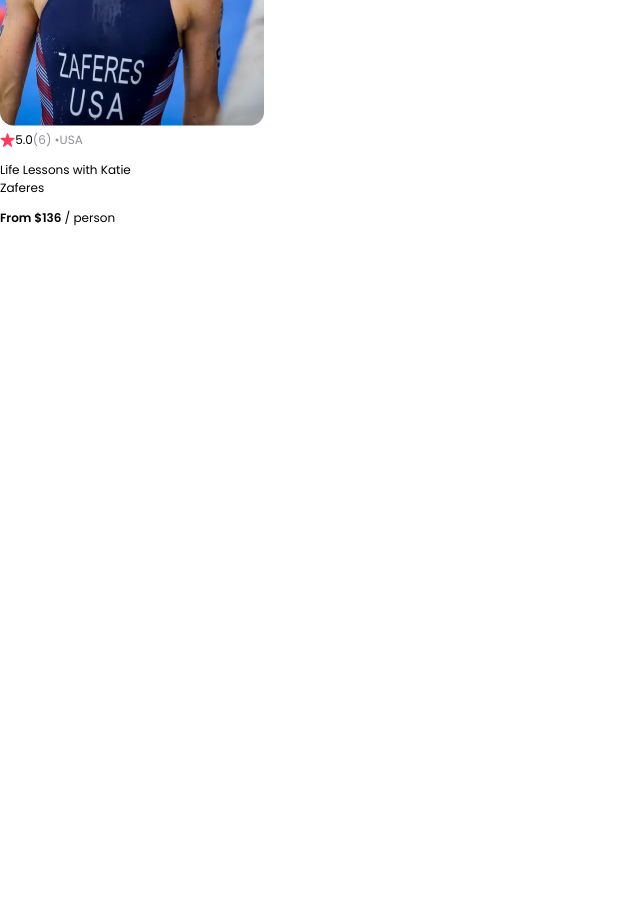
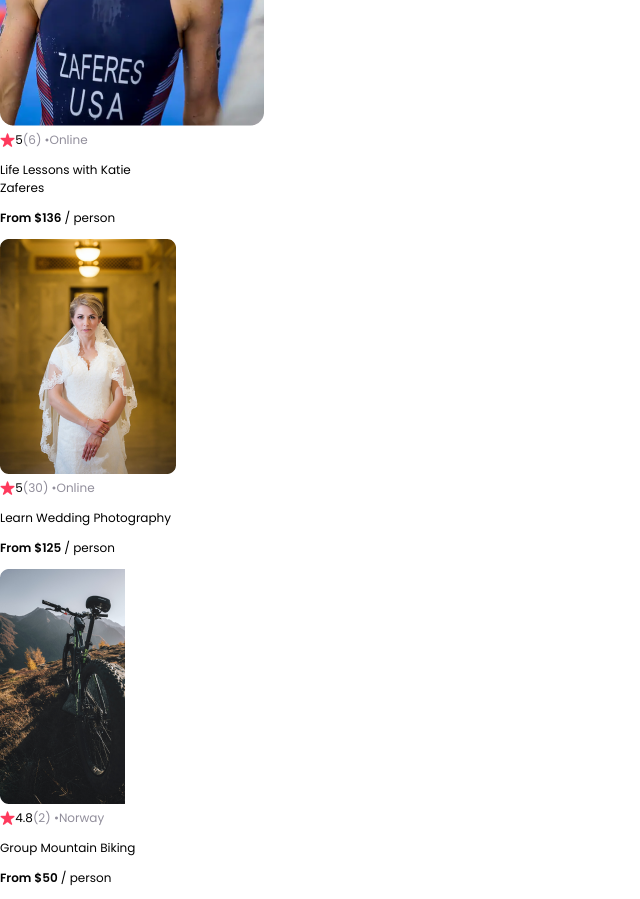
Before and after one commit to MaryannAlonge/AirBnB-clone, a React (Create React App) app: page / in a window 1280 px wide. Shown: the part 300-1199 px from the top of the page, without its empty margins (0-640 px from the left). Before the commit the page ends 800 px from the top, so only its background shows below. Built offline with nearby package versions, Linux system fonts and the light colour scheme.

Commit message:
map dynamic data

```diff
--- a/src/App.js
+++ b/src/App.js
@@ -3,22 +3,39 @@ import Hero from "./components/Hero";
 import Navbar from "./components/Navbar";
 import "./style.css"
 import image from "./images/image-12.png"
+import cardData from "./components/data"
 
 function App() {
+  const cardElements  = cardData.map(card=> {
+    return (
+    <Card
+    img={card.coverImg}
+    rating={card.stats.rating}
+    reviewCount={card.stats.reviewCount}
+    country={card.location}
+    title={card.title}
+    price={card.price}
+    />
+    )
+  })
   return (
     <div className="App">
      <Navbar/>
+     {cardElements}
      {/* <Hero/> */}
-     <Card
-     img={image}
-     rating="5.0"
-     reviewCount="(6)"
-     country="USA"
-     title="Life Lessons with Katie Zaferes"
-     price="136"
-     />
+
     </div>
   );
 }
 
 export default App;
+
+
+// <Card
+//      img={image}
+//      rating="5.0"
+//      reviewCount="(6)"
+//      country="USA"
+//      title="Life Lessons with Katie Zaferes"
+//      price="136"
+//      />
--- a/src/components/Card.js
+++ b/src/components/Card.js
@@ -7,7 +7,7 @@ export default function Card(props) {
       <div className="card-stats">
         <img src={require("../images/star.png")} alt="" className='card-star'/>
         <span>{props.rating}</span>
-        <span className='gray'>{props.reviewCount} &bull; </span>
+        <span className='gray'>({props.reviewCount}) &bull; </span>
         <span className='gray'>{props.country}</span>
       </div>
       <p>{props.title}</p>
--- /dev/null
+++ b/src/components/data.js
@@ -0,0 +1,45 @@
+import katieImg from "../images/image-12.png"
+import weddingImg from "../images/weddingImg.png"
+import bikeImg from "../images/bikeImg.png"
+
+export default [
+  {
+      id: 1,
+      title: "Life Lessons with Katie Zaferes",
+      description: "I will share with you what I call \"Positively Impactful Moments of Disappointment.\" Throughout my career, many of my highest moments only came after setbacks and losses. But learning from those difficult moments is what gave me the ability to rise above them and reach my goals.",
+      price: 136,
+      coverImg: katieImg,
+      stats: {
+          rating: 5.0,
+          reviewCount: 6
+      },
+      location: "Online",
+      openSpots: 0,
+  },
+  {
+      id: 2,
+      title: "Learn Wedding Photography",
+      description: "Interested in becoming a wedding photographer? For beginner and experienced photographers alike, join us in learning techniques required to leave the happy couple with memories that'll last a lifetime.",
+      price: 125,
+      coverImg: weddingImg,
+      stats: {
+          rating: 5.0,
+          reviewCount: 30
+      },
+      location: "Online",
+      openSpots: 27,
+  },
+  {
+      id: 3,
+      title: "Group Mountain Biking",
+      description: "Experience the beautiful Norwegian landscape and meet new friends all while conquering rugged terrain on your mountain bike. (Bike provided!)",
+      price: 50,
+      coverImg: bikeImg,
+      stats: {
+          rating: 4.8,
+          reviewCount: 2
+      },
+      location: "Norway",
+      openSpots: 3,
+  }
+]
```
Also changed, not shown: src/images/bikeImg.png (added), src/images/weddingImg.png (added).
